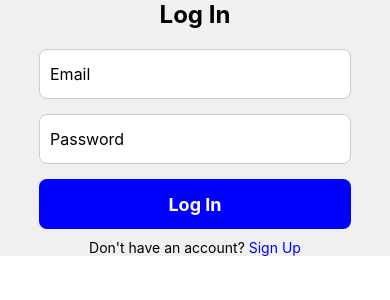
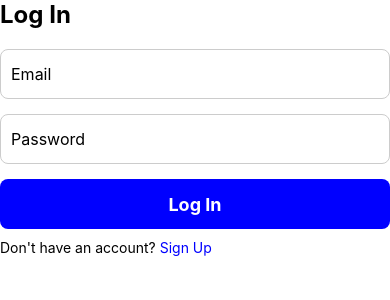
Before and after one commit to jorgefl8/Gastronify, a React Native app: screen / in a window 390 px wide. Shown: the top 300 px of the page. Built offline with nearby package versions, Linux system fonts and the light colour scheme; no server answers.

Commit message:
add: new theme template in theme js & fix: now login could be seen correctly

```diff
--- a/App.js
+++ b/App.js
@@ -1,7 +1,16 @@
 import React from 'react';
 import Main from './src/components/Main.jsx';
+import { SafeAreaProvider, SafeAreaView } from 'react-native-safe-area-context';
+import { StatusBar } from 'react-native';
+import theme from './src/theme.js';
+
 export default function App() {
   return (
-    <Main/>
+    <SafeAreaProvider >
+      <SafeAreaView>
+        <StatusBar backgroundColor={theme.appBar.primary}/>
+        <Main />
+      </SafeAreaView>
+    </SafeAreaProvider>
   );
 }
--- a/package.json
+++ b/package.json
@@ -14,7 +14,8 @@
     "expo-status-bar": "~1.11.1",
     "firebase": "^10.8.0",
     "react": "18.2.0",
-    "react-native": "0.73.4"
+    "react-native": "0.73.4",
+    "react-native-safe-area-context": "^4.9.0"
   },
   "devDependencies": {
     "@babel/core": "^7.20.0"
--- a/src/components/Login.jsx
+++ b/src/components/Login.jsx
@@ -1,13 +1,22 @@
-import React, { useState } from 'react';
-import { View, Text, TextInput, TouchableOpacity, StyleSheet, KeyboardAvoidingView, Platform } from "react-native";
+import React, { useState } from "react";
+import {
+  View,
+  Text,
+  TextInput,
+  TouchableOpacity,
+  StyleSheet,
+} from "react-native";
 import { FirebaseAuth } from "../../firebase/firebaseconfig.js";
-import { signInWithEmailAndPassword, createUserWithEmailAndPassword } from "firebase/auth";
+import {
+  signInWithEmailAndPassword,
+  createUserWithEmailAndPassword,
+} from "firebase/auth";
 
 const Login = () => {
   const auth = FirebaseAuth;
-    const [email, setEmail] = useState('');
-    const [password, setPassword] = useState('');
-    const [error, setError] = useState('');
+  const [email, setEmail] = useState("");
+  const [password, setPassword] = useState("");
+  const [error, setError] = useState("");
 
   const handleLogin = async () => {
     try {
@@ -18,13 +27,13 @@ const Login = () => {
     }
   };
 
-    const handleLoginFacebook = async () => { }
+  const handleLoginFacebook = async () => {};
 
-    const handleLoginGoogle = async () => { }
+  const handleLoginGoogle = async () => {};
 
   const handleRegister = async () => {
     try {
-            console.log("Success")
+      console.log("Success");
       await createUserWithEmailAndPassword(auth, email, password);
     } catch (error) {
       console.log(error);
@@ -33,11 +42,7 @@ const Login = () => {
   };
 
   return (
-        <KeyboardAvoidingView
-            behavior={Platform.OS === "ios" ? "padding" : "height"}
-            style={styles.container}
-        >
-            <View style={styles.contentContainer}>
+    <View>
       <Text style={styles.title}>Log In</Text>
       <TextInput
         style={styles.input}
@@ -60,12 +65,17 @@ const Login = () => {
       <View style={styles.separator} />
 
       <Text style={styles.registerText}>
-                    <TouchableOpacity onPress={handleRegister} style={styles.registerContainer}>
-                        <Text style={styles.registerText}>Don't have an account? <Text style={styles.registerLink}>Sign Up</Text></Text>
+        <TouchableOpacity
+          onPress={handleRegister}
+          style={styles.registerContainer}
+        >
+          <Text style={styles.registerText}>
+            Don't have an account?{" "}
+            <Text style={styles.registerLink}>Sign Up</Text>
+          </Text>
         </TouchableOpacity>
       </Text>
     </View>
-        </KeyboardAvoidingView>
   );
 };
 
@@ -75,12 +85,6 @@ const styles = StyleSheet.create({
     justifyContent: "center",
     alignItems: "center",
     backgroundColor: "#f0f0f0",
-    },
-    contentContainer: {
-        flex: 1,
-        justifyContent: "center",
-        alignItems: "center",
-        width: "80%",
   },
   title: {
     fontSize: 24,
@@ -124,7 +128,7 @@ const styles = StyleSheet.create({
   },
   registerLink: {
     color: "blue",
-    }
+  },
 });
 
 export default Login;
--- a/src/components/Main.jsx
+++ b/src/components/Main.jsx
@@ -42,9 +42,7 @@ const Main = () => {
   if (!isLoggedIn) {
     // Renderizar la pantalla de inicio de sesión si no está autenticado
     return (
-      <View >
-        <Login />
-      </View>
+      <Login/>
     );
   }
 
--- a/src/theme.js
+++ b/src/theme.js
@@ -0,0 +1,26 @@
+const theme = {
+    appBar: {
+      primary: '#252525',
+      textSecondary: '#999',
+      textPrimary: '#fff'
+    },
+    colors: {
+      textPrimary: '#24292e',
+      textSecondary: '#586069',
+      primary: '#0366d6',
+      white: '#fefefe'
+    },
+    fontSizes: {
+      body: 14,
+      subheading: 16
+    },
+    fonts: {
+      main: 'System'
+    },
+    fontWeights: {
+      normal: '400',
+      bold: '700'
+    }
+  }
+
+  export default theme;
```
Also changed, not shown: 1 other file (tests, documents, lock files or other folders). Lines whose indentation alone changed are shown as unchanged.
